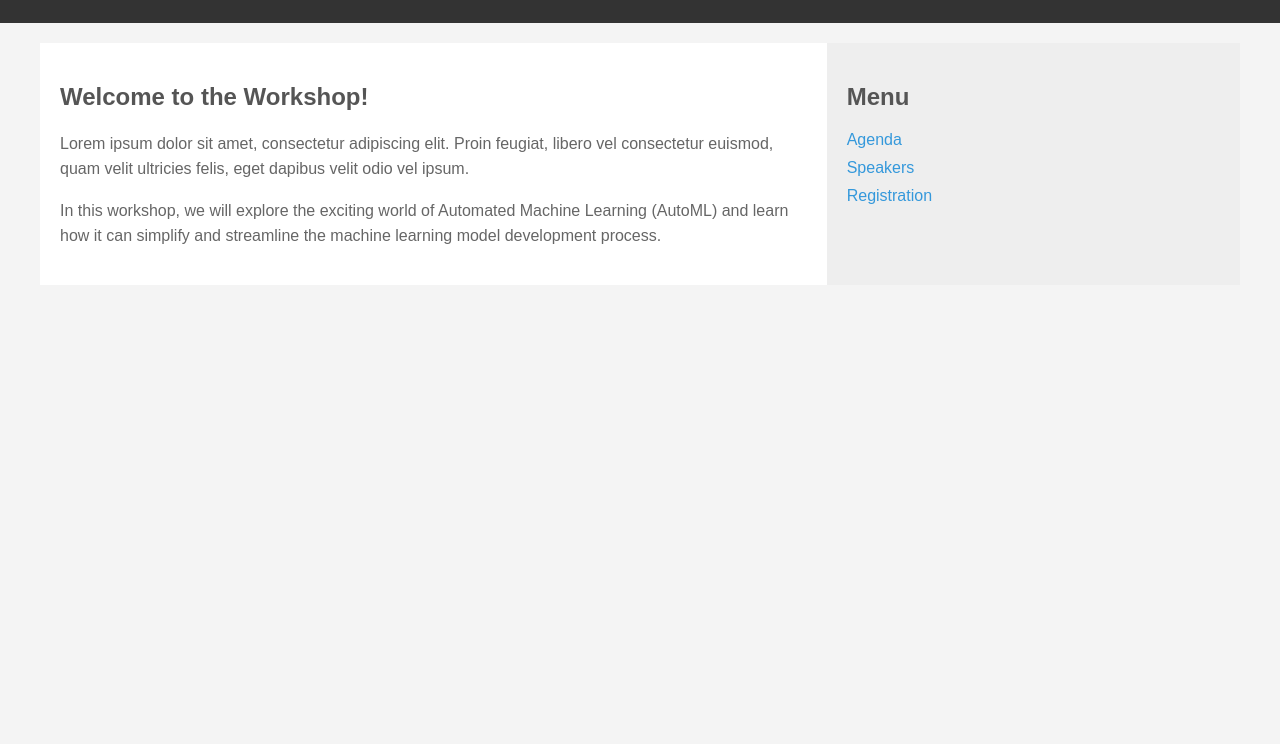
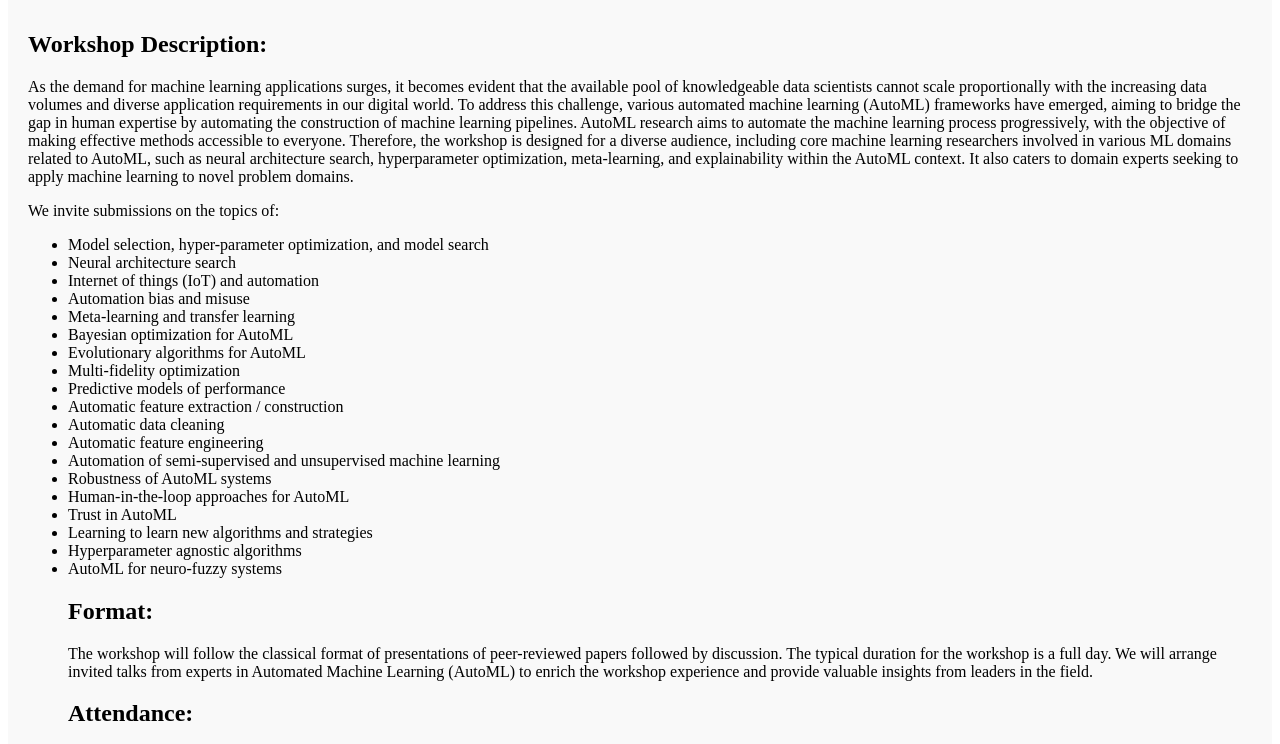
Before and after one commit to jtimko16/jtimko16.github.io, a plain HTML site: page index.html in a window 1280 px wide. Shown: the part 89-833 px from the top of the page. Before the commit the page ends 800 px from the top, so only its background shows below. Drawn offline with Linux system fonts and the light colour scheme.

Commit message:
Add - topics, format, attendance

```diff
--- a/index.html
+++ b/index.html
@@ -5,65 +5,18 @@
     <meta name="viewport" content="width=device-width, initial-scale=1.0">
     <title>Workshop on Automated Machine Learning (AutoML)</title>
     <style>
-        body {
-            font-family: Arial, sans-serif;
-            margin: 0;
-            padding: 0;
-            background-color: #f4f4f4;
+        /* Your existing styles remain unchanged */
+
+        /* Add specific styles for the workshop description */
+        .workshop-description {
+            background-color: #f9f9f9;
+            padding: 20px;
+            margin-top: 20px;
+            border-radius: 8px;
         }
 
-        header {
-            background-color: #333;
-            color: #fff;
-            text-align: center;
-            padding: 1em;
-        }
-
-        section {
-            display: flex;
-            max-width: 1200px;
-            margin: 0 auto;
-            padding: 20px;
-        }
-
-        main {
-            flex: 2;
-            background-color: #fff;
-            padding: 20px;
-        }
-
-        aside {
-            flex: 1;
-            background-color: #eee;
-            padding: 20px;
-        }
-
-        h1 {
-            color: #333;
-        }
-
-        h2 {
-            color: #555;
-        }
-
-        p {
-            line-height: 1.6;
-            color: #666;
-        }
-
-        ul {
-            list-style-type: none;
-            padding: 0;
-            margin: 0;
-        }
-
-        li {
-            margin-bottom: 10px;
-        }
-
-        a {
-            text-decoration: none;
-            color: #3498db;
+        .pc-members {
+            margin-top: 20px;
         }
     </style>
 </head>
@@ -75,15 +28,65 @@
 
     <section>
         <main>
-            <h2>Welcome to the Workshop!</h2>
+            <!-- Your existing content remains unchanged -->
+
+            <!-- Workshop description -->
+            <div class="workshop-description">
+                <h2>Workshop Description:</h2>
+                <p>
+                    As the demand for machine learning applications surges, it becomes evident that the available pool of knowledgeable data scientists cannot
+                     scale proportionally with the increasing data volumes and diverse application requirements in our digital world. To address this challenge,
+                      various automated machine learning (AutoML) frameworks have emerged, aiming to bridge the gap in human expertise by automating the construction
+                      of machine learning pipelines. AutoML research aims to automate the machine learning process progressively, with the objective of making effective
+                      methods accessible to everyone. Therefore, the workshop is designed for a diverse audience, including core machine learning researchers involved
+                       in various ML domains related to AutoML, such as neural architecture search, hyperparameter optimization, meta-learning, and explainability
+                       within the AutoML context. It also caters to domain experts seeking to apply machine learning to novel problem domains.
+
+
+                </p>
+
+            </p>
+            We invite submissions on the topics of:
+            <ul>
+                <li>Model selection, hyper-parameter optimization, and model search</li>
+                <li>Neural architecture search</li>
+                <li>Internet of things (IoT) and automation</li>
+                <li>Automation bias and misuse</li>
+                <li>Meta-learning and transfer learning</li>
+                <li>Bayesian optimization for AutoML</li>
+                <li>Evolutionary algorithms for AutoML</li>
+                <li>Multi-fidelity optimization</li>
+                <li>Predictive models of performance</li>
+                <li>Automatic feature extraction / construction</li>
+                <li>Automatic data cleaning</li>
+                <li>Automatic feature engineering</li>
+                <li>Automation of semi-supervised and unsupervised machine learning</li>
+                <li>Robustness of AutoML systems</li>
+                <li>Human-in-the-loop approaches for AutoML</li>
+                <li>Trust in AutoML</li>
+                <li>Learning to learn new algorithms and strategies</li>
+                <li>Hyperparameter agnostic algorithms</li>
+                <li>AutoML for neuro-fuzzy systems</li>
+
+            <!-- Format section -->
+            <h2>Format:</h2>
             <p>
-                Lorem ipsum dolor sit amet, consectetur adipiscing elit. Proin feugiat, libero vel
-                consectetur euismod, quam velit ultricies felis, eget dapibus velit odio vel ipsum.
+                The workshop will follow the classical format of presentations of peer-reviewed papers followed by
+                discussion. The typical duration for the workshop is a full day. We will arrange invited talks
+                from experts in Automated Machine Learning (AutoML) to enrich the workshop experience and provide
+                valuable insights from leaders in the field.
             </p>
+
+            <!-- Attendance section -->
+            <h2>Attendance:</h2>
             <p>
-                In this workshop, we will explore the exciting world of Automated Machine Learning (AutoML)
-                and learn how it can simplify and streamline the machine learning model development process.
+                The workshop is timely and relevant for the data management and machine learning research
+                communities due to the rapid growth in machine learning applications in almost every application
+                domain. The workshop is intended also to benefit designers and machine learning users in the broad
+                area of machine learning. We anticipate receiving approximately 35 submissions.
             </p>
+
+            </div>
         </main>
 
         <aside>
@@ -94,6 +97,19 @@
                 <li><a href="#registration">Registration</a></li>
                 <!-- Add more menu items as needed -->
             </ul>
+
+            <!-- List of potential workshop PC members -->
+            <div class="pc-members">
+                <h2>List of Potential Workshop PC Members:</h2>
+                <ul>
+                    <li>Amin Beheshti, Professor, School of Computing, Macquarie University, Sydney, Australia</li>
+                    <li>Riccardo Tommasini, Associate Professor at the Institute National des Sciences Appliquées (INSA)</li>
+                    <li>Dmitri Rozgonjuk, Robert Bosch GmbH</li>
+                    <li>David Camacho, Departamento de Sistemas Informáticos, Technical University of Madrid, Madrid, Spain</li>
+                    <li>Francesco Piccialli, Department of Mathematics and Applications, University of Naples, Italy</li>
+                    <!-- Add more PC members as needed -->
+                </ul>
+            </div>
         </aside>
     </section>
 
```
